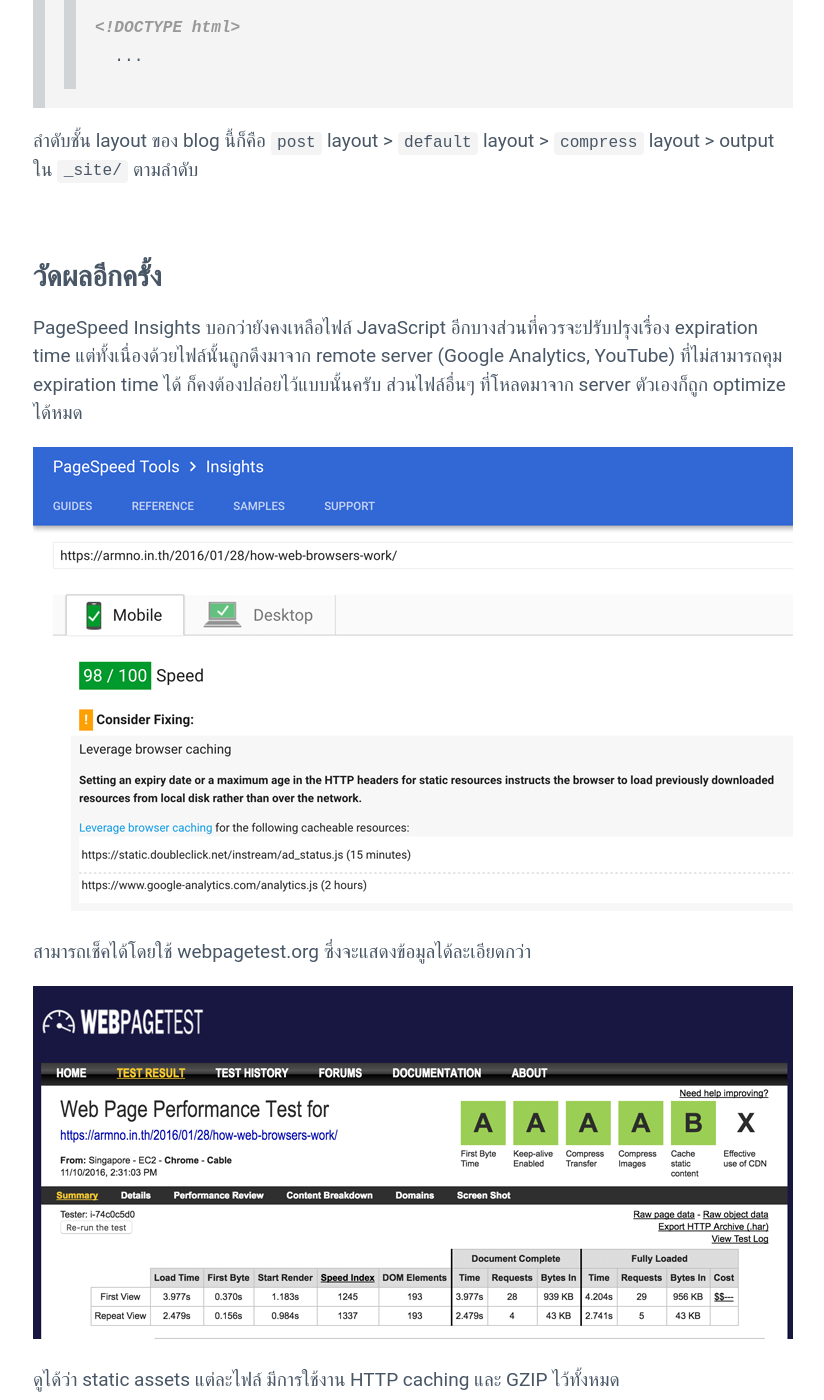
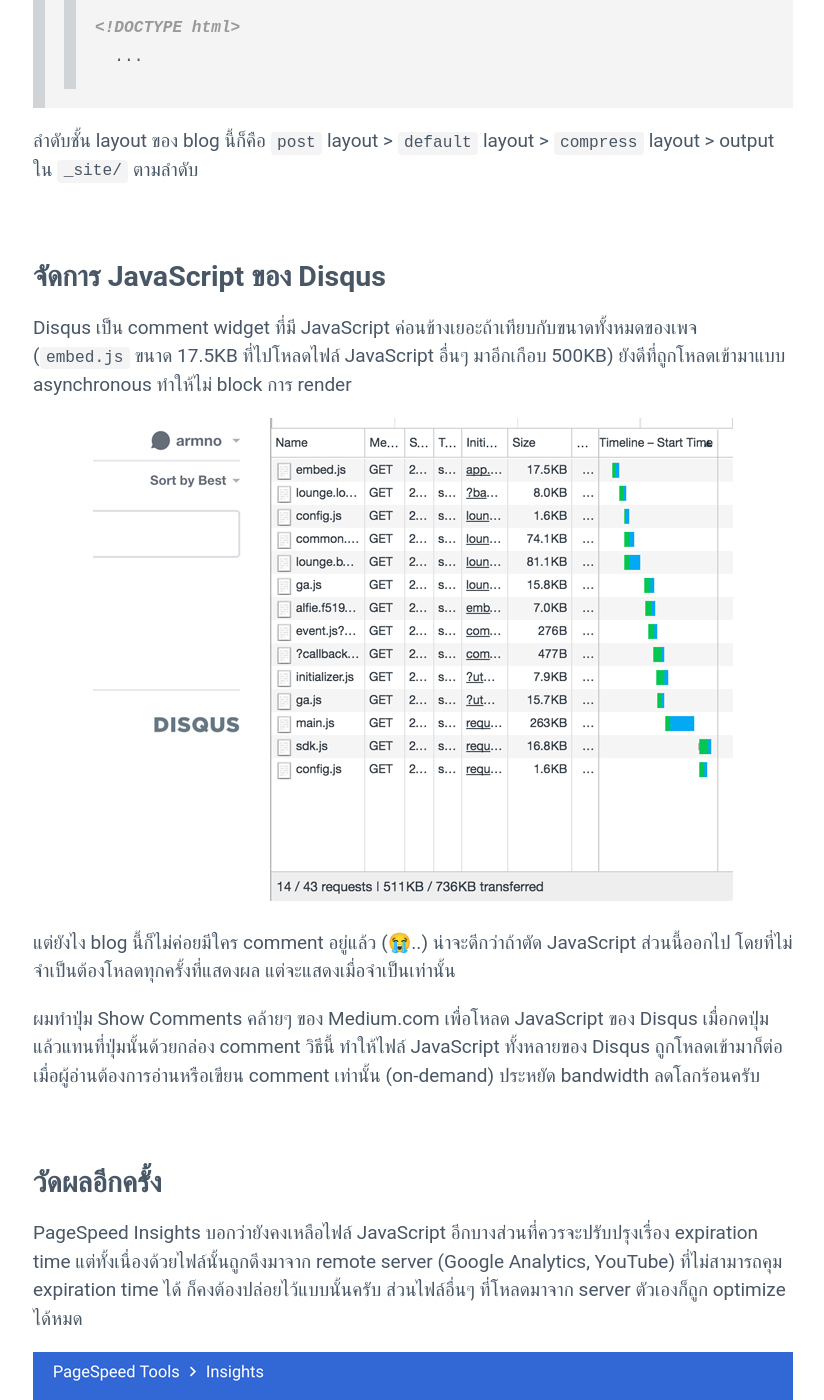
Before and after one commit to armno/armno.github.io, a Jekyll site: the page built from _posts/2016-11-10-optimize-performance-on-nginx-for-jekyll-blog.md, in a window 1280 px wide and 1400 px high, scrolled down 5679 px. Shown: the whole window, without its empty margins (227-1051 px from the left). Built offline with Jekyll 4.4.1, drawn with Linux system fonts in a browser that asks for light colours; some web fonts are replaced; some of the changed text lies outside the part shown.

Commit message:
add disqus javascript section

```diff
--- a/_posts/2016-11-10-optimize-performance-on-nginx-for-jekyll-blog.md
+++ b/_posts/2016-11-10-optimize-performance-on-nginx-for-jekyll-blog.md
@@ -144,6 +144,20 @@ layout: compress
 
 ลำดับชั้น layout ของ blog นี้ก็คือ `post` layout > `default` layout > `compress` layout > output ใน `_site/` ตามลำดับ
 
+## จัดการ JavaScript ของ Disqus
+
+Disqus เป็น comment widget ที่มี JavaScript ค่อนข้างเยอะถ้าเทียบกับขนาดทั้งหมดของเพจ (`embed.js` ขนาด 17.5KB ที่ไปโหลดไฟล์ JavaScript อื่นๆ มาอีกเกือบ 500KB) ยังดีที่ถูกโหลดเข้ามาแบบ asynchronous ทำให้ไม่ block การ render
+
+<div class="text-center">
+  <img src="/img/posts/move-from-github-to-digital-ocean-part-2/disqus-javascripts.png"
+  srcset="/img/posts/move-from-github-to-digital-ocean-part-2/disqus-javascripts-2x.png 2x" alt="JavaScript ทั้งหมดที่ถูกโหลดจาก Disqus ขนาดรวมเกือบ 500KB">
+</div>
+
+แต่ยังไง blog นี้ก็ไม่ค่อยมีใคร comment อยู่แล้ว (😭..) น่าจะดีกว่าถ้าตัด JavaScript ส่วนนี้ออกไป โดยที่ไม่จำเป็นต้องโหลดทุกครั้งที่แสดงผล แต่จะแสดงเมื่อจำเป็นเท่านั้น
+
+ผมทำปุ่ม Show Comments คล้ายๆ ของ Medium.com เพื่อโหลด JavaScript ของ Disqus เมื่อกดปุ่ม แล้วแทนที่ปุ่มนั้นด้วยกล่อง comment วิธีนี้ ทำให้ไฟล์ JavaScript ทั้งหลายของ Disqus ถูกโหลดเข้ามาก็ต่อเมื่อผู้อ่านต้องการอ่านหรือเขียน comment เท่านั้น (on-demand) ประหยัด bandwidth ลดโลกร้อนครับ
+
+
 ## วัดผลอีกครั้ง
 
 PageSpeed Insights บอกว่ายังคงเหลือไฟล์ JavaScript อีกบางส่วนที่ควรจะปรับปรุงเรื่อง expiration time แต่ทั้งเนื่องด้วยไฟล์นั้นถูกดึงมาจาก remote server (Google Analytics, YouTube) ที่ไม่สามารถคุม expiration time ได้ ก็คงต้องปล่อยไว้แบบนั้นครับ ส่วนไฟล์อื่นๆ ที่โหลดมาจาก server ตัวเองก็ถูก optimize ได้หมด
@@ -173,6 +187,7 @@ PageSpeed Insights บอกว่ายังคงเหลือไฟล์
 - ตั้งค่า expiration time ของ static assets ได้จาก config ของ nginx
 - เปิดใช้งาน GZIP compression ได้จาก config ของ nginx
 - ใช้ `compress.html` layout ของ jekyll เพื่อ minify output HTML
+- โหลด Disqus JavaScript แบบ on-demand
 - [inline critical CSS](https://armno.in.th/2015/05/04/use-loadcss-to-improve-rendering-performance/) ด้วย `loadCss`
 
 ถึงแม้ว่า blog นี้จะเป็นแค่ static website ธรรมดาๆ ที่ไม่ค่อยมี CSS หรือ JavaScript แต่ก็ยังพอมีส่วนอื่นๆ ที่สามารถ optimize ให้ load และ render เร็วขึ้นได้ สนุกดีครับ
```
Also changed, not shown: img/posts/move-from-github-to-digital-ocean-part-2/cover.png, img/posts/move-from-github-to-digital-ocean-part-2/disqus-javascripts-2x.png (added), img/posts/move-from-github-to-digital-ocean-part-2/disqus-javascripts.png (added).
